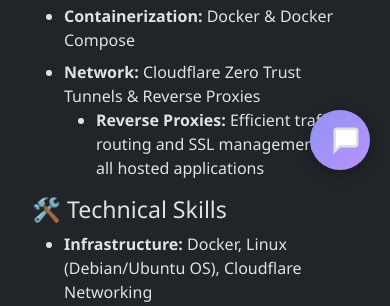
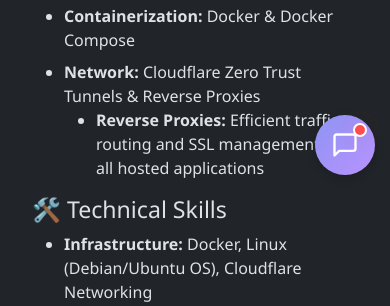
Before and after one commit to adotbyte/new-portfolio, a Django app: page / in a window 390 px wide. Shown: the part 654-960 px from the top of the page. Run offline with Django 5.2, Linux system fonts and the light colour scheme; data that the repository does not hold is empty; some libraries are stand-ins or nearby versions.

Commit message:
Improved chatbot

```diff
--- a/index/templates/base.html
+++ b/index/templates/base.html
@@ -3,7 +3,7 @@
 <html lang="en" data-bs-theme="dark">
 <head>
     <meta charset="utf-8">
-    <meta name="viewport" content="width=device-width, initial-scale=1">
+    <meta name="viewport" content="width=device-width, initial-scale=1.0, maximum-scale=1.0, user-scalable=no">
 
     <link rel="icon" type="image/png" sizes="32x32" href="{% static 'images/favicon-32x32.png' %}?v=3">
 
--- a/static/css/chatbot.css
+++ b/static/css/chatbot.css
@@ -2,7 +2,6 @@
    2. AI CHATBOT SYSTEM
    ========================================================================== */
 
-/* Variable Definitions */
 :root {
     --bubble-bg: #ffffff;
     --bubble-body: #f4f7f6;
@@ -19,18 +18,20 @@
     --bubble-border: #373b3e;
 }
 
-/* 1. Main Container Logic (Fixes the "Invisible Wall") */
+/* 1. Main Container Logic */
 .ai-chat-container {
     position: fixed;
     bottom: 0;
     right: 0;
-    width: 100px;  /* Small footprint so it doesn't block the footer */
+    width: 100px;
     height: 100px;
-    pointer-events: none !important; /* Clicks pass through the empty space */
+    pointer-events: none !important;
     z-index: 1000;
+    user-select: none;
+    -webkit-user-select: none;
 }
 
-/* 2. The Chat Bubble (Centered & Responsive) */
+/* 2. The Chat Bubble */
 #chatBubble {
     position: fixed;
     bottom: 20px;
@@ -39,29 +40,56 @@
     height: 60px;
     background: linear-gradient(135deg, #8e94f2, #b892ff);
     border-radius: 50%;
-
-    /* Perfect Centering */
-    display: flex !important;
-    align-items: center !important;
-    justify-content: center !important;
-
-    padding: 0 !important;
     box-shadow: 0 4px 15px rgba(0, 0, 0, 0.3);
     cursor: pointer;
     z-index: 9999;
-    pointer-events: auto !important; /* Re-enable clicks for the bubble */
+    pointer-events: auto !important;
     -webkit-tap-highlight-color: transparent;
+
+    /* Rendering Fixes */
+    will-change: transform;
+    -webkit-backface-visibility: hidden;
+    backface-visibility: hidden;
+    transform: translateZ(0);
+    -webkit-transform: translateZ(0);
+
+    /* Remove any potential text-based spacing */
+    line-height: 0;
+    font-size: 0;
 }
 
-/* 3. The SVG Icon (Fixes the "Squashed" look) */
+/* 3. The SVG Icon - Absolute Centered to ignore sibling divs */
 #chatBubble svg {
-    width: 30px !important;
-    height: 30px !important;
-    flex-shrink: 0 !important; /* Prevents squashing on mobile */
-    margin: 0 !important;
-    display: block !important;
-    fill: white !important; /* Ensure the old icon is visible */
-    pointer-events: none; /* The SVG won't block the click anymore */
+    position: absolute;
+    top: 50%;
+    left: 50%;
+    transform: translate(-50%, -50%);
+
+    width: 28px !important;
+    height: 28px !important;
+    fill: none; /* Matches your HTML stroke-only style */
+    stroke: #ffffff !important;
+    stroke-width: 2px;
+    stroke-linecap: round;
+    stroke-linejoin: round;
+
+    /* Pixel-Perfect rendering */
+    shape-rendering: geometricPrecision;
+    vector-effect: non-scaling-stroke;
+    pointer-events: none;
+}
+
+/* Notification Dot - Absolute so it doesn't bump the SVG */
+#chatNotification:not(:empty) {
+    position: absolute;
+    top: 12px;
+    right: 12px;
+    width: 12px;
+    height: 12px;
+    background-color: #ff4d4d;
+    border: 2px solid white;
+    border-radius: 50%;
+    z-index: 10000;
 }
 
 /* 4. The Chat Window */
@@ -71,7 +99,7 @@
     bottom: 90px;
     right: 20px;
     width: 350px;
-    max-width: 90vw; /* Responsive width for small phones */
+    max-width: 90vw;
     height: 450px;
     background: var(--bubble-bg) !important;
     border: 1px solid var(--bubble-border) !important;
@@ -80,10 +108,10 @@
     z-index: 9999;
     flex-direction: column;
     overflow: hidden;
-    pointer-events: auto; /* Ensure window stays interactive */
+    pointer-events: auto;
 }
 
-/* Header & Body Polish */
+/* Header & Body */
 .chat-header {
     background: linear-gradient(135deg, #007bff, #0056b3);
     color: white !important;
@@ -103,15 +131,15 @@
     gap: 10px;
 }
 
-/* Rest of your message styling... */
+/* Message Bubbles */
 .msg { max-width: 85%; padding: 10px 14px; border-radius: 18px; font-size: 14px; }
 .user-msg { align-self: flex-end; background: #007bff !important; color: white !important; }
 .ai-msg { align-self: flex-start; background: var(--bubble-ai-msg) !important; color: var(--bubble-text) !important; border: 1px solid var(--bubble-border); }
 
-/* --- Light Mode (Default) --- */
+/* Footer & Input */
 .chat-footer {
     padding: 10px;
-    background: #ffffff !important; /* White background for footer */
+    background: #ffffff !important;
     border-top: 1px solid var(--bubble-border);
     display: flex;
     gap: 5px;
@@ -123,58 +151,75 @@
     border-radius: 20px;
     padding: 8px 15px;
     background: #ffffff !important;
-    color: #000000 !important; /* Black text for visibility */
+    color: #000000 !important;
 }
 
-/* Force placeholder color for Light Mode */
-.chat-footer input::placeholder {
-    color: #666666 !important;
-    opacity: 1;
+.chat-footer input::placeholder { color: #666666 !important; opacity: 1; }
+
+/* Dark Mode Footer */
+[data-bs-theme="dark"] .chat-footer { background: #212529 !important; }
+[data-bs-theme="dark"] .chat-footer input {
+    background: #1a1d20 !important;
+    color: #ffffff !important;
+    border: 1px solid #373b3e;
+}
+[data-bs-theme="dark"] .chat-footer input::placeholder { color: #bbbbbb !important; }
+
+/* Icons & Buttons */
+.chat-icon { transition: all 0.2s ease-in-out; cursor: pointer; }
+#clearChatBtn:hover { color: #ff4d4d; transform: scale(1.2) rotate(-10deg); }
+#minimizeChatBtn:hover, #closeChatBtn:hover { color: #00d4ff; }
+#clearChatBtn { display: inline-block; cursor: pointer !important; padding: 5px; }
+#clearChatBtn * { pointer-events: none; }
+
+/* Mobile Adjustments */
+@media (max-width: 768px) {
+    #chatBubble {
+        box-shadow: 0 3px 10px rgba(0, 0, 0, 0.2);
+        bottom: 15px; /* Tighter to corner for mobile */
+        right: 15px;
+    }
 }
 
-/* --- Dark Mode Override --- */
-[data-bs-theme="dark"] .chat-footer {
-    background: #212529 !important; /* Dark footer background */
+/* Enhanced Notification Dot */
+#chatNotification:not(:empty) {
+    position: absolute;
+    top: 8px; /* Adjusted for better visual balance */
+    right: 8px;
+    width: 14px; /* Slightly larger to be more "clickable" */
+    height: 14px;
+    background-color: #ff4d4d;
+    border: 2px solid white;
+    border-radius: 50%;
+    z-index: 10000;
+
+    /* Animation: Pop in first, then start the pulse */
+    animation: popIn 0.4s cubic-bezier(0.175, 0.885, 0.32, 1.275) forwards;
 }
 
-[data-bs-theme="dark"] .chat-footer input {
-    background: #1a1d20 !important; /* Black/Dark input background */
-    color: #ffffff !important;      /* Pure white letters */
-    border: 1px solid #373b3e;
+/* Keyframes for the initial appearance */
+@keyframes popIn {
+    0% { transform: scale(0); opacity: 0; }
+    100% { transform: scale(1); opacity: 1; }
 }
 
-/* Force placeholder color for Dark Mode */
-[data-bs-theme="dark"] .chat-footer input::placeholder {
-    color: #bbbbbb !important; /* Light gray placeholder for dark background */
-    opacity: 1;
+/* The Pulse Ring (stays the same as before) */
+#chatNotification:not(:empty)::after {
+    content: '';
+    position: absolute;
+    top: -2px;
+    left: -2px;
+    width: 14px;
+    height: 14px;
+    border-radius: 50%;
+    background-color: #ff4d4d;
+    z-index: -1;
+    animation: notificationPulse 2s cubic-bezier(0.24, 0, 0.38, 1) infinite;
+    animation-composition: replace;
+    will-change: transform, opacity; /* Optimizes the GPU path */
 }
 
-.chat-window {
-    display: none;
+@keyframes notificationPulse {
+    0% { transform: scale(1); opacity: 0.8; }
+    100% { transform: scale(2.8); opacity: 0; }
 }
-
-.chat-icon {
-    transition: all 0.2s ease-in-out;
-    cursor: pointer;
-    display: inline-block;
-}
-
-#clearChatBtn:hover {
-    color: #ff4d4d; /* Danger red */
-    transform: scale(1.2) rotate(-10deg);
-}
-
-#minimizeChatBtn:hover, #closeChatBtn:hover {
-    color: #00d4ff; /* Brand Electric Blue */
-}
-
-#clearChatBtn {
-    display: inline-block;
-    cursor: pointer !important;
-    padding: 5px; /* Makes the "hit area" bigger and easier to click */
-}
-
-/* This tells the browser: "ignore the text/emoji, click the span instead" */
-#clearChatBtn * {
-    pointer-events: none;
-}
--- a/static/js/chatbot.js
+++ b/static/js/chatbot.js
@@ -183,3 +183,37 @@
         });
     });
 })();
+
+// --- Notification dot ---
+
+document.addEventListener("DOMContentLoaded", function() {
+    // 1. Wait 3 seconds after the page loads
+    setTimeout(() => {
+        const chatWindow = document.querySelector('.chat-window');
+        const notification = document.getElementById('chatNotification');
+
+        // 2. Only show notification if the chat isn't already open
+        if (chatWindow.style.display !== 'flex') {
+            notification.innerHTML = "1"; // Putting text inside triggers :not(:empty)
+
+            // Optional: Log a greeting to the console or prep the first AI message
+            console.log("Chatbot: 'Hey! Need some help? I'm right here.'");
+        }
+    }, 3000);
+
+    // 3. Clear the notification when the bubble is clicked
+    document.getElementById('chatBubble').addEventListener('click', () => {
+        const notification = document.getElementById('chatNotification');
+        notification.innerHTML = ""; // Hides it
+    });
+});
+
+// Simple battery saver: Pause animations when tab is hidden
+document.addEventListener("visibilitychange", () => {
+    const dot = document.getElementById('chatNotification');
+    if (document.hidden) {
+        dot.style.animationPlayState = 'paused';
+    } else {
+        dot.style.animationPlayState = 'running';
+    }
+});
```
Also changed, not shown: chroma_db/chroma.sqlite3.
